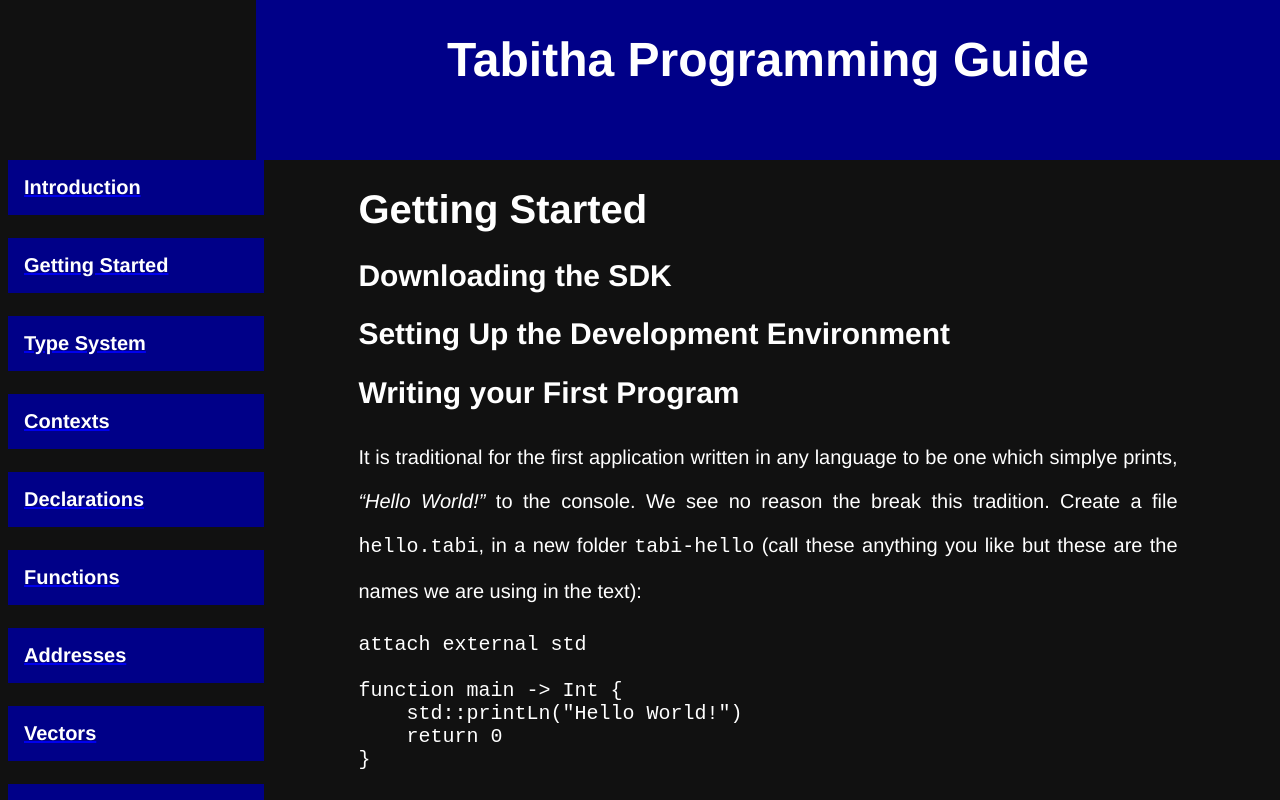
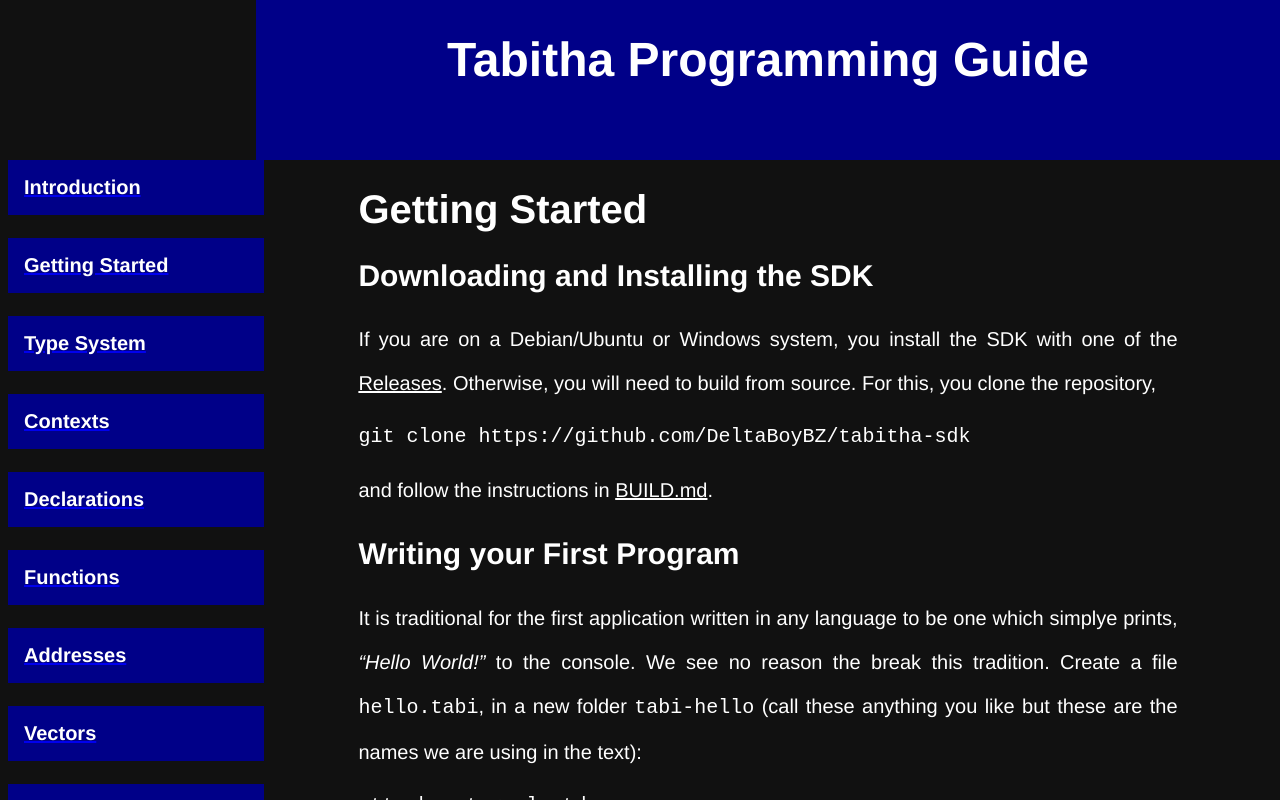
Before and after one commit to DeltaBoyBZ/tabitha-sdk, a plain HTML site: page guide/getting_started.html in a window 1280 px wide. Drawn offline with Linux system fonts and the light colour scheme.

Commit message:
Added instructions for installing the SDK to the guide.

```diff
--- a/guide/getting_started.html
+++ b/guide/getting_started.html
@@ -20,8 +20,10 @@
 </div>
 <div id="content">
 <h1 id="getting-started">Getting Started</h1>
-<h2 id="downloading-the-sdk">Downloading the SDK</h2>
-<h2 id="setting-up-the-development-environment">Setting Up the Development Environment</h2>
+<h2 id="downloading-and-installing-the-sdk">Downloading and Installing the SDK</h2>
+<p>If you are on a Debian/Ubuntu or Windows system, you install the SDK with one of the <a href="https://github.com/DeltaBoyBZ/tabitha-sdk/releases">Releases</a>. Otherwise, you will need to build from source. For this, you clone the repository,</p>
+<pre><code>git clone https://github.com/DeltaBoyBZ/tabitha-sdk</code></pre>
+<p>and follow the instructions in <a href="https://github.com/DeltaBoyBZ/tabitha-sdk/blob/master/BUILD.md">BUILD.md</a>.</p>
 <h2 id="writing-your-first-program">Writing your First Program</h2>
 <p>It is traditional for the first application written in any language to be one which simplye prints, <em>“Hello World!”</em> to the console. We see no reason the break this tradition. Create a file <code>hello.tabi</code>, in a new folder <code>tabi-hello</code> (call these anything you like but these are the names we are using in the text):</p>
 <pre><code>attach external std
```
Also changed, not shown: 1 other file.
